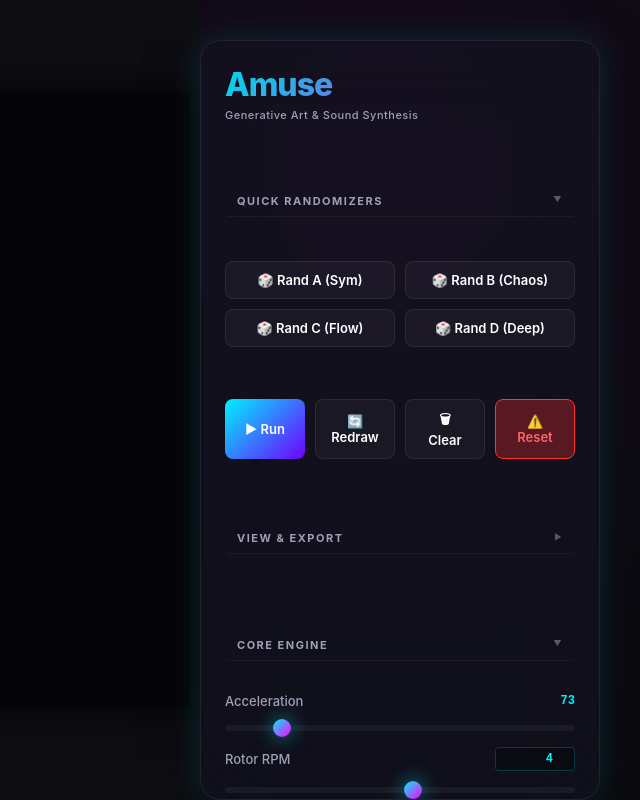
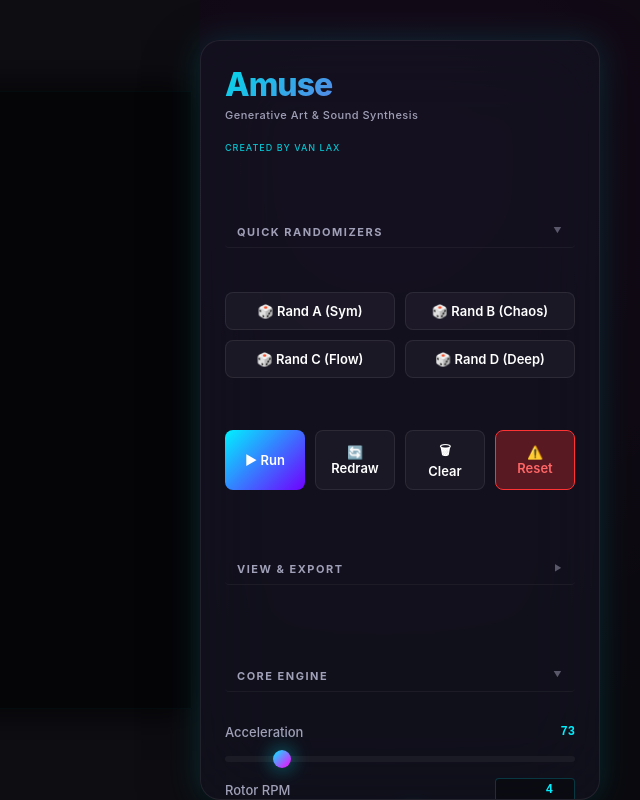
Before and after one commit to johnedwardsky/amuse-web, a React (Vite) app: page / in a window 1280 px wide. Shown: the whole page, without its empty margins (640-1280 px from the left). Built offline with nearby package versions, Linux system fonts and the light colour scheme.

Commit message:
Add attribution: Created by Van Lax

```diff
--- a/src/App.jsx
+++ b/src/App.jsx
@@ -1926,6 +1926,7 @@ function App() {
             </div>
             <h1>AMUSE</h1>
             <p>Generative Art & Sound Synthesis</p>
+            <p style={{ fontSize: '12px', marginTop: '15px', opacity: 0.6, letterSpacing: '2px', fontFamily: "'Orbitron', sans-serif" }}>created by Van Lax</p>
             <div className="loading-bar-container">
               <div className="loading-bar-progress"></div>
             </div>
@@ -1999,6 +2000,7 @@ function App() {
         <div>
           <h1>Amuse</h1>
           <p style={{ fontSize: '11px', color: 'var(--text-secondary)' }}>Generative Art & Sound Synthesis</p>
+          <p style={{ fontSize: '9px', color: 'var(--accent-primary)', marginTop: '5px', opacity: 0.8, letterSpacing: '1px', textTransform: 'uppercase' }}>Created by Van Lax</p>
         </div>
 
         {/* Randomizers - Top Priority */}
```
